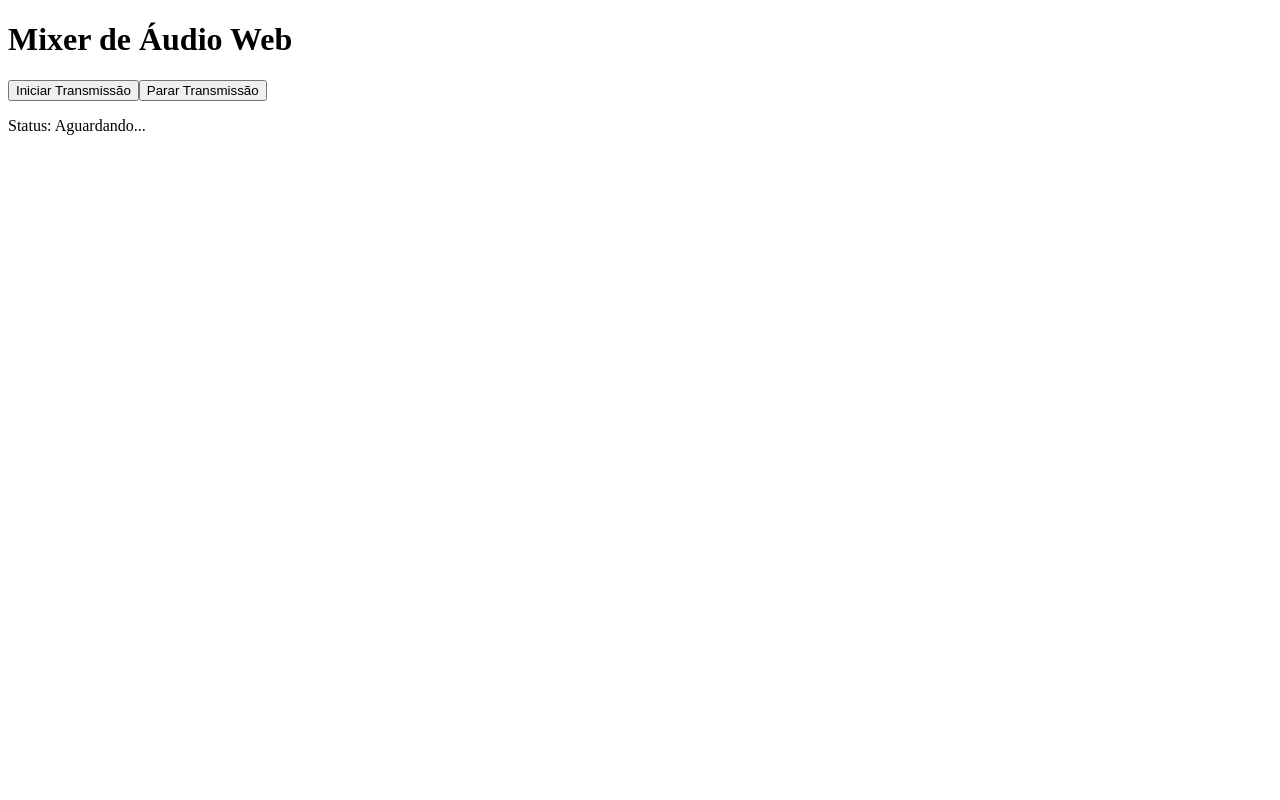
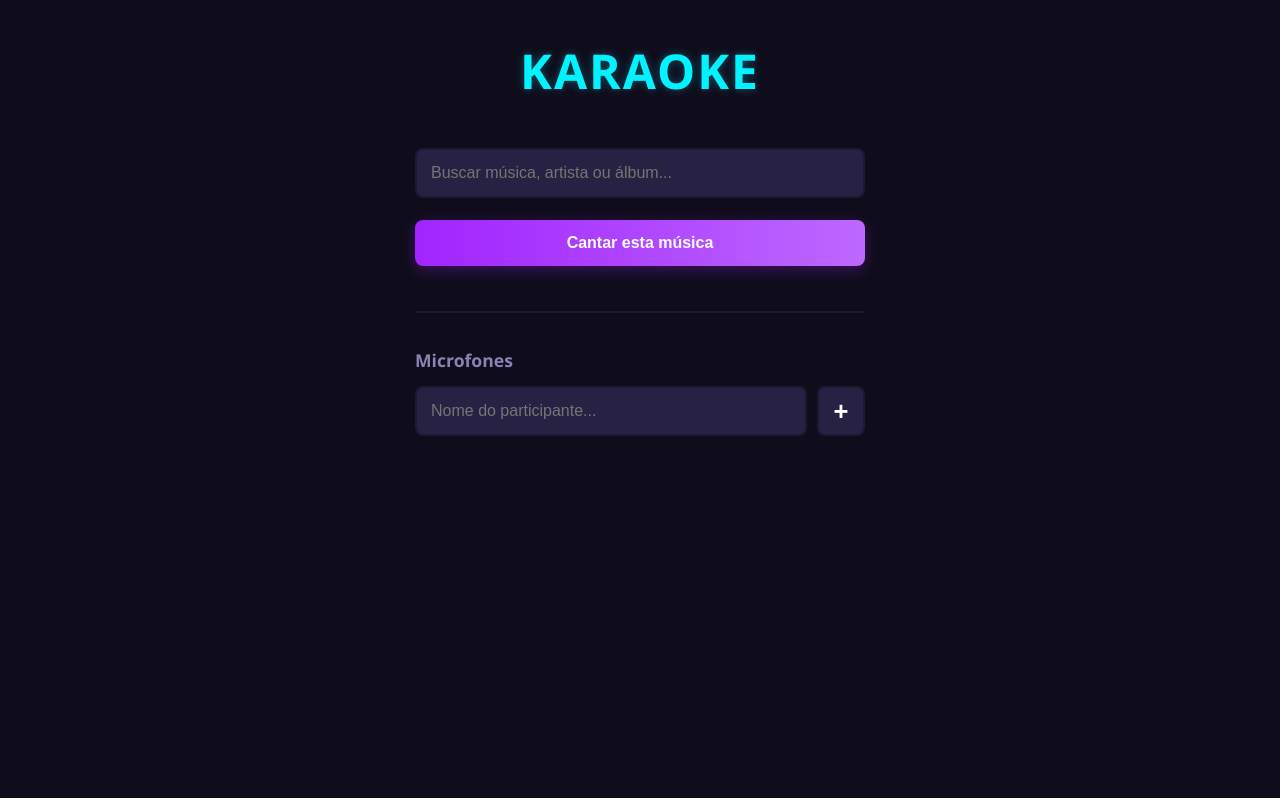
Before and after one commit to thegocassaro/Trab-Redes, an Angular app in the folder client/: page / in a window 1280 px wide. Built offline with nearby package versions, Linux system fonts and the light colour scheme.

Commit message:
modificando o projeto para um karaoke

```diff
--- a/client/src/app/app.component.css
+++ b/client/src/app/app.component.css
@@ -0,0 +1,186 @@
+/* --- ESTILO DA TELA PRINCIPAL --- */
+main {
+  background-color: #0f0c1b;
+  color: #f1ecff;
+  font-family: 'Segoe UI', Roboto, sans-serif;
+  min-height: 100vh;
+  padding: 40px 30px;
+  box-sizing: border-box;
+  display: flex;
+  flex-direction: column;
+  align-items: center;
+  margin: -10px;
+  gap: 45px; /* Aumenta a separação entre a busca e o cadastro */
+}
+
+/* --- TÍTULO DO SISTEMA --- */
+h1 {
+  color: #00f3ff;
+  font-size: 3rem;
+  margin: 0;
+  letter-spacing: 2px;
+  font-weight: 1000;
+  text-shadow: 0 0 10px rgba(0, 243, 255, 0.3);
+}
+
+/* --- ÁREA DE BUSCA --- */
+.search-area {
+  display: flex;
+  flex-direction: column;
+  gap: 14px;
+  max-width: 450px;
+  width: 100%;
+}
+
+/* --- CAMPO DE DIGITAÇÃO --- */
+input {
+  background-color: #272144;
+  border: 2px solid #1d1833;
+  border-radius: 8px;
+  color: #f1ecff;
+  padding: 14px;
+  font-size: 1rem;
+  outline: none;
+  transition: border-color 0.2s ease, box-shadow 0.2s ease;
+  width: 100%;
+  box-sizing: border-box;
+}
+
+input:focus {
+  border-color: #00f3ff;
+  box-shadow: 0 0 12px rgba(0, 243, 255, 0.2);
+}
+
+/* --- LISTA DE RESULTADOS --- */
+.resultados {
+  background-color: #1d1833;
+  border-radius: 8px;
+  list-style: none;
+  padding: 0;
+  margin: -6px 0 0 0;
+  width: 100%;
+  overflow: hidden;
+  box-shadow: 0 5px 15px rgba(0, 0, 0, 0.4);
+}
+
+.resultados li {
+  padding: 12px 15px;
+  cursor: pointer;
+  font-size: 0.95rem;
+  transition: background-color 0.2s ease;
+}
+
+.resultados li:hover {
+  background-color: #a124ff;
+}
+
+/* --- BOTÃO ROXO DE CANTAR --- */
+button {
+  background: linear-gradient(90deg, #a124ff, #bd68ff);
+  color: #fff;
+  border: none;
+  border-radius: 8px;
+  padding: 14px 28px;
+  font-size: 1rem;
+  font-weight: bold;
+  cursor: pointer;
+  transition: transform 0.1s ease, opacity 0.2s ease;
+  box-shadow: 0 4px 15px rgba(161, 36, 255, 0.3);
+  width: 100%;
+}
+
+button:active {
+  transform: scale(0.98);
+}
+
+button:hover {
+  opacity: 0.9;
+}
+
+/* --- SEÇÃO DE CADASTRO DO PARTICIPANTE --- */
+.cadastro-area {
+  max-width: 450px;
+  width: 100%;
+  display: flex;
+  flex-direction: column;
+  gap: 14px;
+  border-top: 2px solid #1d1833; /* Linha sutil de divisão */
+  padding-top: 35px;
+}
+
+.cadastro-area h2 {
+  font-size: 1.1rem;
+  color: #8c82b3;
+  margin: 0;
+}
+
+/* Agrupa o input e o botão de mais lado a lado */
+.cadastro-grupo {
+  display: flex;
+  gap: 10px;
+  width: 100%;
+}
+
+/* Estilização específica para o botão de mais (+) */
+.cadastro-grupo .btn-add {
+  width: 55px;
+  padding: 0;
+  font-size: 1.6rem;
+  background: #272144;
+  border: 2px solid #1d1833;
+  box-shadow: none;
+  display: flex;
+  align-items: center;
+  justify-content: center;
+}
+
+.cadastro-grupo .btn-add:hover {
+  background: #00f3ff;
+  color: #0f0c1b;
+  border-color: #00f3ff;
+}
+
+/* Container das tags dos usuários inseridos */
+.lista-tags {
+  display: flex;
+  flex-wrap: wrap;
+  gap: 8px;
+  margin-top: 5px;
+}
+
+.tag-player {
+  background-color: #1d1833;
+  border: 1px solid #a124ff;
+  padding: 6px 14px;
+  border-radius: 20px;
+  font-size: 0.85rem;
+}
+
+/* NOVO: Estilo específico do botão de remover (✕) interno */
+.btn-remove {
+  background: transparent;
+  box-shadow: none;
+  border: none;
+  color: #ff3860; /* Vermelho suave */
+  font-size: 0.8rem;
+  padding: 2px 6px;
+  width: auto;
+  cursor: pointer;
+  font-weight: bold;
+}
+
+.btn-remove:hover {
+  color: #ff6b8b;
+  transform: scale(1.2);
+  opacity: 1;
+}
+
+input:disabled,
+button:disabled {
+  opacity: 0.4;
+  cursor: not-allowed;
+  border-color: #1d1833;
+  box-shadow: none;
+  background: #171426;
+  color: #61598c;
+}
--- a/client/src/app/app.component.html
+++ b/client/src/app/app.component.html
@@ -1,10 +1,51 @@
 <main>
-  <h1>Mixer de Áudio Web</h1>
+  <h1>KARAOKE</h1>
 
-  <div class="controls">
-    <button (click)="startStreaming()">Iniciar Transmissão</button>
-    <button (click)="stopStreaming()">Parar Transmissão</button>
+  <div class="search-area">
+    <input
+      type="text"
+      placeholder="Buscar música, artista ou álbum..."
+      #campoBusca
+      (input)="aoDigitar(campoBusca.value)"
+    >
+
+    <ul class="resultados">
+      @for (musica of musicasFiltradas; track musica) {
+        <li (click)="selecionarMusica(musica, campoBusca)">🎵 {{ musica }}</li>
+      }
+    </ul>
+    <button (click)="startStreaming()">
+      Cantar esta música
+    </button>
   </div>
 
-  <p>Status: <span>Aguardando...</span></p>
+  <div class="cadastro-area">
+    <h2>Microfones</h2>
+
+    <div class="cadastro-grupo">
+      <input
+        type="text"
+        placeholder="Nome do participante..."
+        #campoNick
+        [disabled]="jaCadastrado"
+      >
+      <button
+        class="btn-add"
+        (click)="adicionarParticipante(campoNick.value, campoNick)"
+        [disabled]="jaCadastrado"
+      >+</button>
+    </div>
+
+    @if (participantes.length > 0) {
+      <div class="lista-tags">
+        @for (player of participantes; track player) {
+          <span class="tag-player">
+            <span>👤 {{ player }}</span>
+            <button class="btn-remove" (click)="removerParticipante(player)">✕</button>
+          </span>
+        }
+      </div>
+    }
+  </div>
+
 </main>
--- a/client/src/app/app.component.ts
+++ b/client/src/app/app.component.ts
@@ -1,6 +1,5 @@
 import { Component } from '@angular/core';
-import { AudioService } from './services/audio.service';
-
+// import { AudioService } from './services/audio.service';
 @Component({
   selector: 'app-root',
   templateUrl: './app.component.html',
@@ -9,15 +8,78 @@ import { AudioService } from './services/audio.service';
 export class AppComponent {
   title = 'client';
 
-  constructor(private audioService: AudioService) {}
+  // O frontend agora começa com a lista de resultados totalmente vazia
+  musicasFiltradas: string[] = [];
+  musicaSelecionada: string = '';
+  participantes: string[] = [];
+
+  jaCadastrado: boolean = false;
+  /**
+   * Modificado para simular uma requisição para uma API externa
+   * Temos que ver como fazer isso, usar alguma API ou usar o projeto do outro grupo
+   */
+  aoDigitar(termo: string) {
+    if (termo.trim() === '') {
+      this.musicasFiltradas = [];
+      return;
+    }
+    this.simularBuscaNaAPI(termo);
+  }
+
+  selecionarMusica(musica: string, inputElement: HTMLInputElement) {
+    inputElement.value = musica;        // Coloca o nome da música no campo de busca
+    this.musicaSelecionada = musica;    // Salva a música escolhida
+    this.musicasFiltradas = [];         // Esconde a lista de resultados
+    console.log(`Música selecionada pelo participante: ${musica}`);
+  }
+
+  adicionarParticipante(nome: string, inputElement: HTMLInputElement) {
+    // Se a trava já estiver ativa, barra a execução imediatamente
+    if (this.jaCadastrado) {
+      alert('Você já possui um microfone ativo nesta sessão!');
+      return;
+    }
+
+    const nomeLimpo = nome.trim();
+    if (nomeLimpo === '') {
+      alert('Por favor, digite um nome antes de adicionar!');
+      return;
+    }
+
+    this.participantes.push(nomeLimpo);
+    this.jaCadastrado = true; // Ativa a trava para impedir novas inserções
+    inputElement.value = '';  // Limpa o campo
+    console.log(`Microfone registrado. Estado da trava: BLOQUEADO.`);
+  }
+
+  removerParticipante(nome: string) {
+    // Filtra a lista removendo o participante clicado
+    this.participantes = this.participantes.filter(p => p !== nome);
+
+    // Libera a trava de segurança
+    this.jaCadastrado = false;
+
+    console.log(`Microfone de "${nome}" removido. Estado da trava: LIBERADO.`);
+  }
 
   startStreaming() {
-    console.log("Botão Iniciar clicado!");
-    this.audioService.start();
+    if (!this.musicaSelecionada) {
+      alert('Por favor, selecione uma música antes de iniciar!');
+      return;
+    }
+    console.log(`Iniciando transmissão da música: ${this.musicaSelecionada}`);
+    console.log(`Lista de microfones integrados:`, this.participantes);
   }
 
-  stopStreaming() {
-    console.log("Botão Parar clicado!");
-    this.audioService.stop();
+  private simularBuscaNaAPI(termo: string) {
+    const bancoRemoto = [
+      'Evidências - Chitãozinho & Xororó',
+      'Fogo e Paixão - Wando',
+      'Anna Julia - Los Hermanos'
+    ];
+    this.musicasFiltradas = bancoRemoto.filter(m =>
+      m.toLowerCase().includes(termo.toLowerCase())
+    );
   }
+
 }
```
Also changed, not shown: client/public/audio-processor.js (+7 -5 lines), 1 other file (tests, documents, lock files or other folders).
